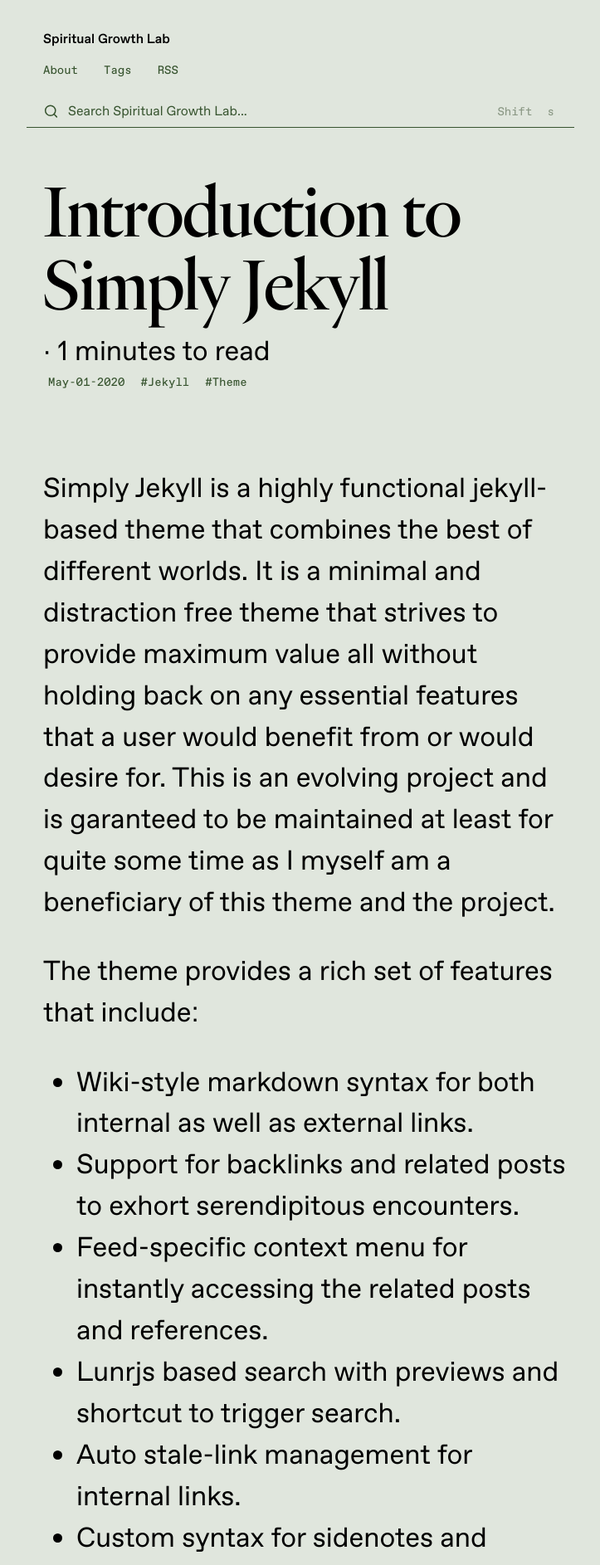
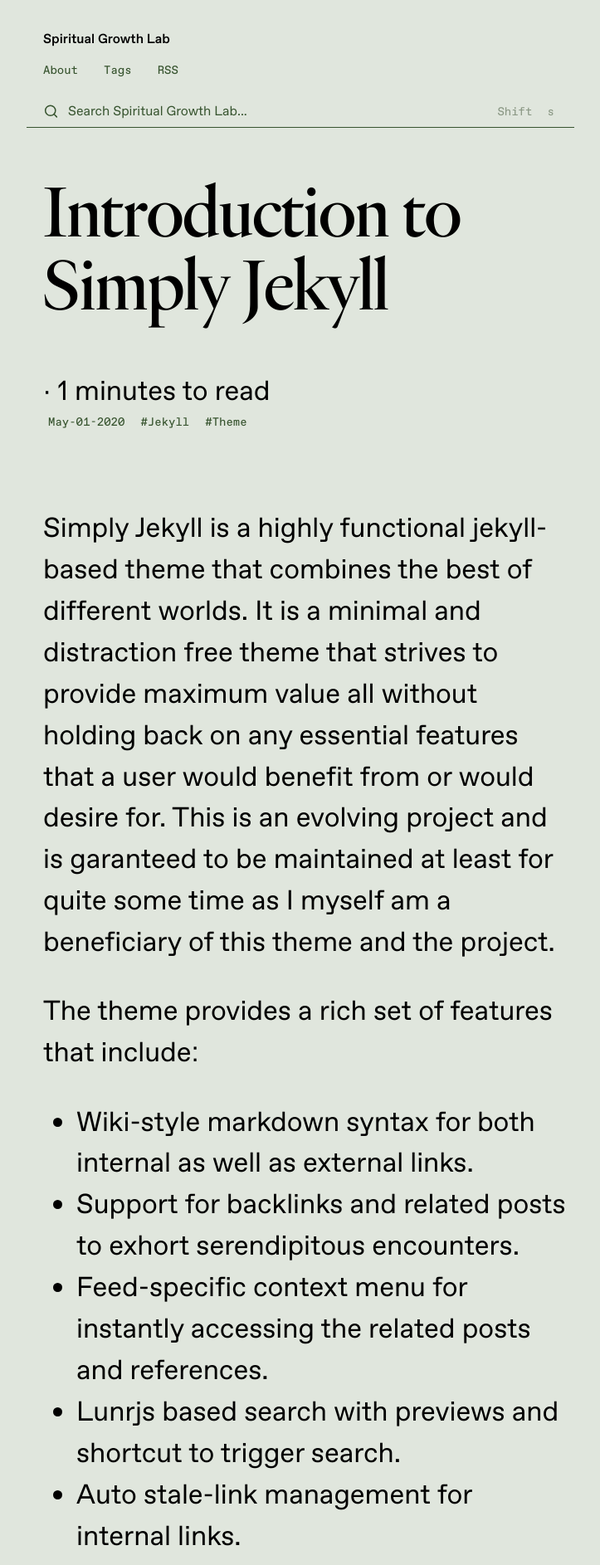
Before and after one commit to jsantiago611/digital-garden-master, a Jekyll site: the page built from _posts/2020-05-01-intro.md, in a window 1280 px wide. Shown: the top 1886 px of the page at 83% size, without its empty margins (278-1001 px from the left). Built offline with Jekyll 4.4.1, drawn with Linux system fonts in a browser that asks for light colours.

Commit message:
Update Content.html

```diff
--- a/_includes/Content.html
+++ b/_includes/Content.html
@@ -1,6 +1,6 @@
 <!-- Parse internal links, external links, transclusions etc and manipuate the content to reflect it accordingly -->
 {%- if page.content-type == "post" -%}
-<p class="tags">∙ {%- include read_time.html -%}</p>
+<p class="readtime">∙ {%- include read_time.html -%}</p>
 <ul class="tags">
     {%- if page.status != nil and page.status != empty -%}
     <li><a href="javascript:void(0)" class="tag"><b>Status:</b> <i>{{page.status | capitalize}}</i></a></li>
```
